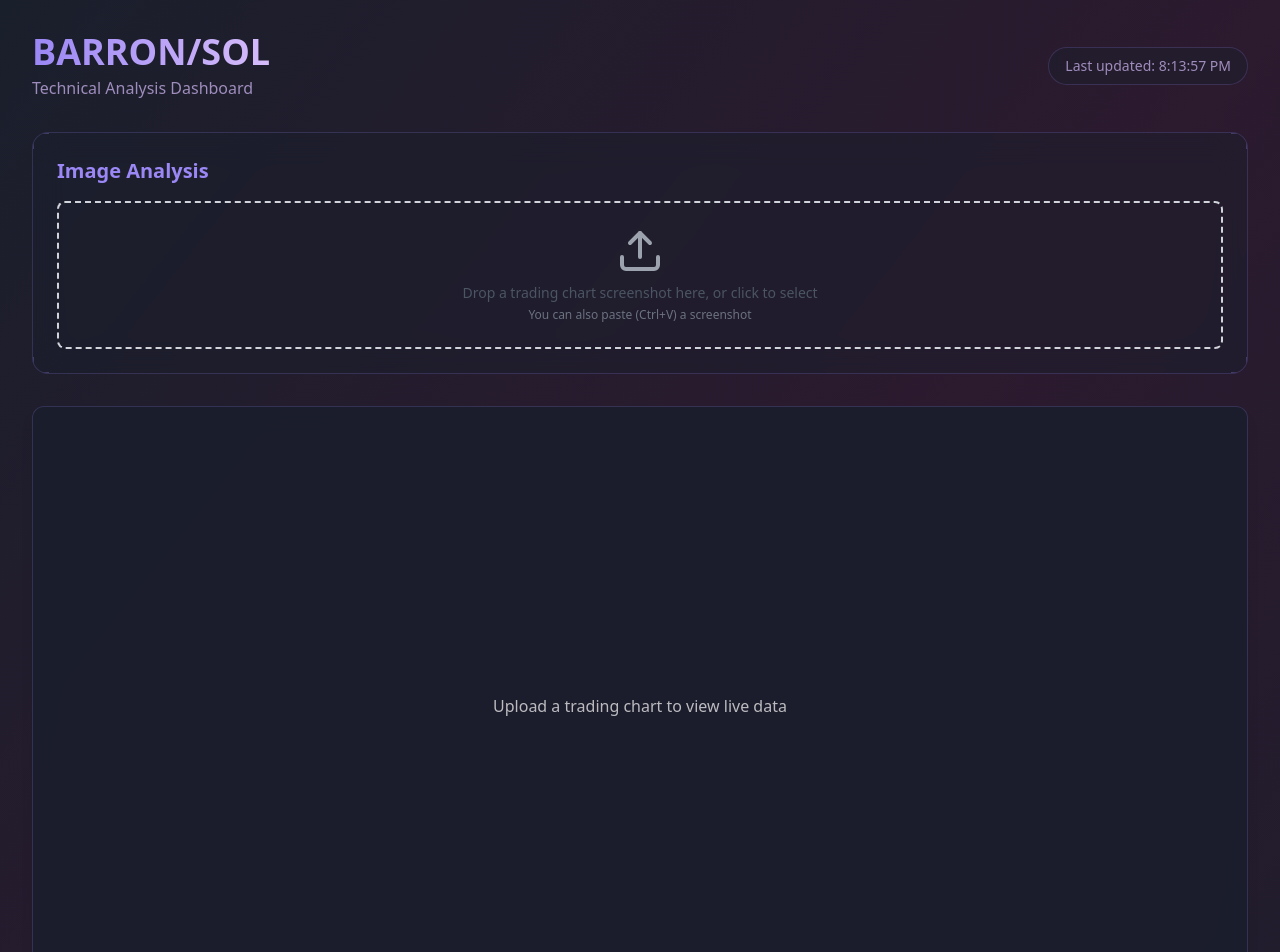
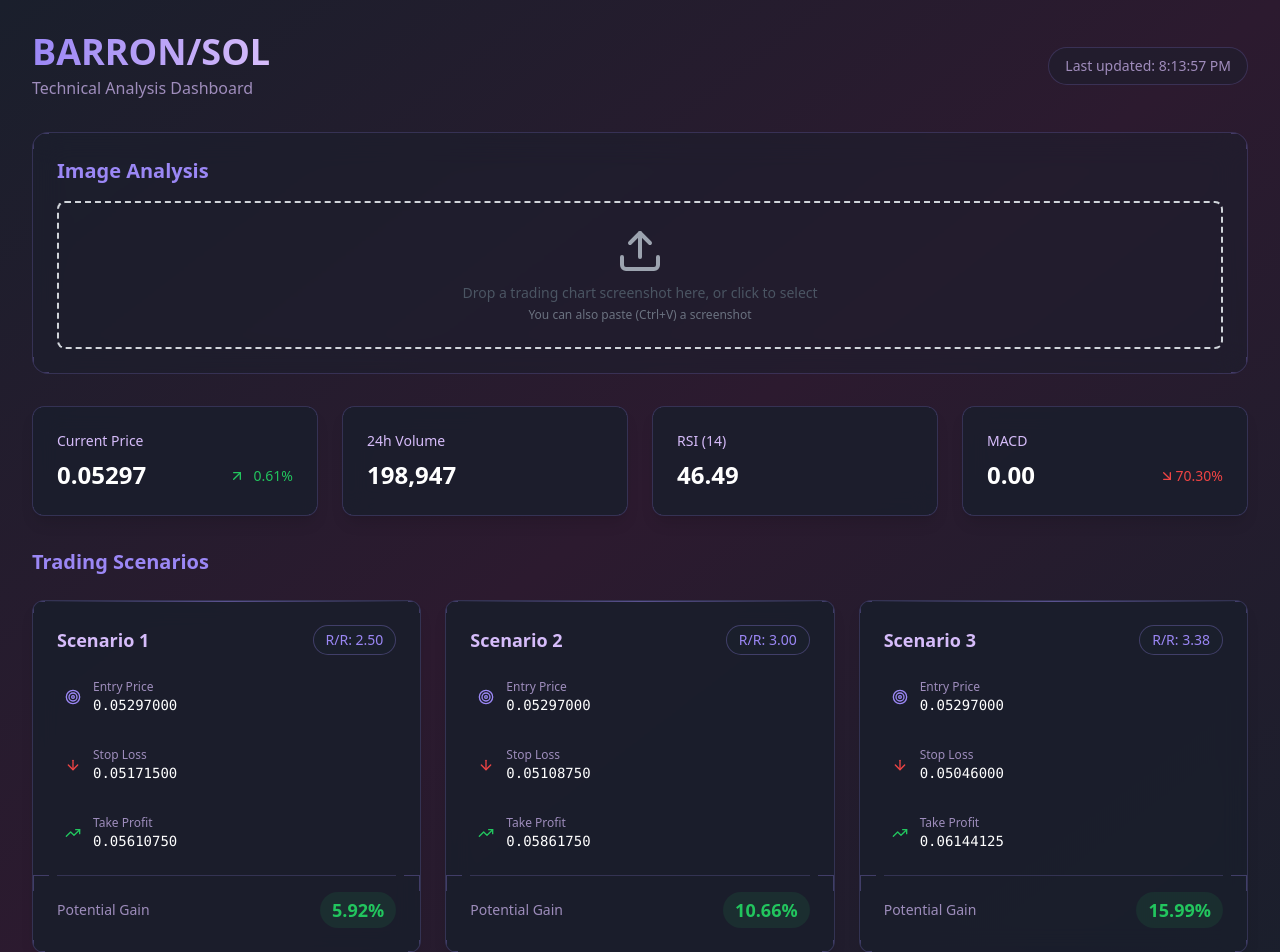
Before and after one commit to bloodemerald/trade-genius-forecast, a React (Vite) app: page / in a window 1280 px wide. Shown: the top 952 px of the page. Built offline with nearby package versions, Linux system fonts and the light colour scheme.

Commit message:
Remove Interactive Chart Component
This commit removes the InteractiveChart component and its associated usage from the application, as it is not functioning as intended.
[skip gpt_engineer]

```diff
--- a/src/components/InteractiveChart.tsx
+++ /dev/null
@@ -1,65 +0,0 @@
-import { motion } from "framer-motion";
-import { useEffect, useState } from "react";
-import { toast } from "sonner";
-
-interface InteractiveChartProps {
-  price: number[];
-  indicators: {
-    EMA_9: number;
-    MA_10: number;
-    MACD: number[];
-  };
-  tokenAddress?: string | null;
-}
-
-export const InteractiveChart = ({ tokenAddress }: InteractiveChartProps) => {
-  const [chartUrl, setChartUrl] = useState<string>("");
-
-  useEffect(() => {
-    if (tokenAddress) {
-      // Clean the token address to ensure it's properly formatted
-      const cleanAddress = tokenAddress.trim();
-      const url = `https://dexscreener.com/solana/${cleanAddress}?embed=1&theme=dark`;
-      console.log('Setting chart URL:', url); // Debug log
-      setChartUrl(url);
-    } else {
-      toast.info("No token address detected in the image. Please try another screenshot.");
-    }
-  }, [tokenAddress]);
-
-  if (!chartUrl) {
-    return (
-      <motion.div
-        initial={{ opacity: 0, y: 20 }}
-        animate={{ opacity: 1, y: 0 }}
-        className="relative backdrop-blur-md bg-[#1A1F2C]/80 rounded-xl p-6 shadow-lg border border-[#9b87f5]/20 overflow-hidden group hover:border-[#9b87f5]/40 transition-all duration-300 h-[600px] flex items-center justify-center"
-      >
-        <p className="text-white/70">Upload a trading chart to view live data</p>
-      </motion.div>
-    );
-  }
-
-  return (
-    <motion.div
-      initial={{ opacity: 0, y: 20 }}
-      animate={{ opacity: 1, y: 0 }}
-      className="relative backdrop-blur-md bg-[#1A1F2C]/80 rounded-xl p-6 shadow-lg border border-[#9b87f5]/20 overflow-hidden group hover:border-[#9b87f5]/40 transition-all duration-300 h-[600px]"
-    >
-      <div className="absolute inset-0 bg-gradient-to-br from-[#9b87f5]/5 to-transparent opacity-0 group-hover:opacity-100 transition-opacity duration-300" />
-
-      <iframe
-        title="DexScreener Chart"
-        src={chartUrl}
-        className="w-full h-full border-0 rounded-lg"
-        allow="accelerometer; autoplay; clipboard-write; encrypted-media; gyroscope; picture-in-picture"
-        sandbox="allow-scripts allow-same-origin allow-popups allow-forms"
-      />
-
-      {/* Decorative corner elements */}
-      <div className="absolute top-0 left-0 w-3 h-3 border-t border-l border-[#9b87f5]/30" />
-      <div className="absolute top-0 right-0 w-3 h-3 border-t border-r border-[#9b87f5]/30" />
-      <div className="absolute bottom-0 left-0 w-3 h-3 border-b border-l border-[#9b87f5]/30" />
-      <div className="absolute bottom-0 right-0 w-3 h-3 border-b border-r border-[#9b87f5]/30" />
-    </motion.div>
-  );
-};
--- a/src/pages/Index.tsx
+++ b/src/pages/Index.tsx
@@ -1,7 +1,6 @@
 import { useState } from "react";
 import { TradingCard } from "@/components/TradingCard";
 import { TradeScenario } from "@/components/TradeScenario";
-import { InteractiveChart } from "@/components/InteractiveChart";
 import { motion } from "framer-motion";
 import ImageUploader from "@/components/ImageUploader";
 
@@ -33,13 +32,12 @@ const Index = () => {
   });
 
   const calculateScenarios = (currentPrice: number) => {
-    const volatility = Math.abs(data.price[1] - data.price[2]) / data.price[3] * 100; // Using high-low range
+    const volatility = Math.abs(data.price[1] - data.price[2]) / data.price[3] * 100;
     const averageVolume = data.volume;
     const isOverbought = data.indicators.RSI_14 > 70;
     const isOversold = data.indicators.RSI_14 < 30;
     const trendStrength = Math.abs(data.indicators.MACD[2]);
 
-    // Calculate dynamic multipliers based on market conditions
     const riskMultiplier = isOversold ? 0.8 : isOverbought ? 1.2 : 1;
     const rewardMultiplier = trendStrength > 0.005 ? 1.5 : 1;
 
@@ -139,12 +137,6 @@ const Index = () => {
           <div className="absolute bottom-0 right-0 w-4 h-4 border-b border-r border-[#9b87f5]/30" />
         </motion.div>
 
-        <InteractiveChart
-          price={data.price}
-          indicators={data.indicators}
-          tokenAddress={data.tokenAddress}
-        />
-
         <div className="grid grid-cols-1 md:grid-cols-2 lg:grid-cols-4 gap-6">
           <TradingCard
             title="Current Price"
```
